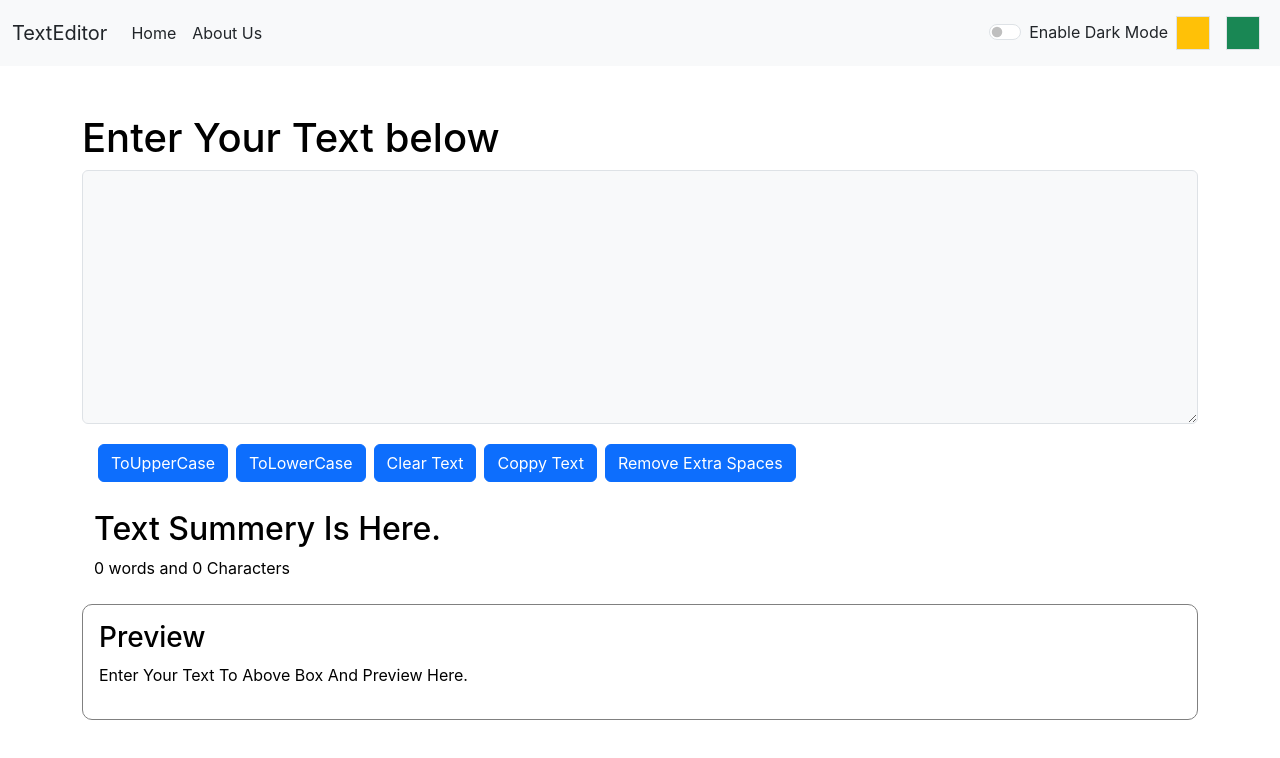
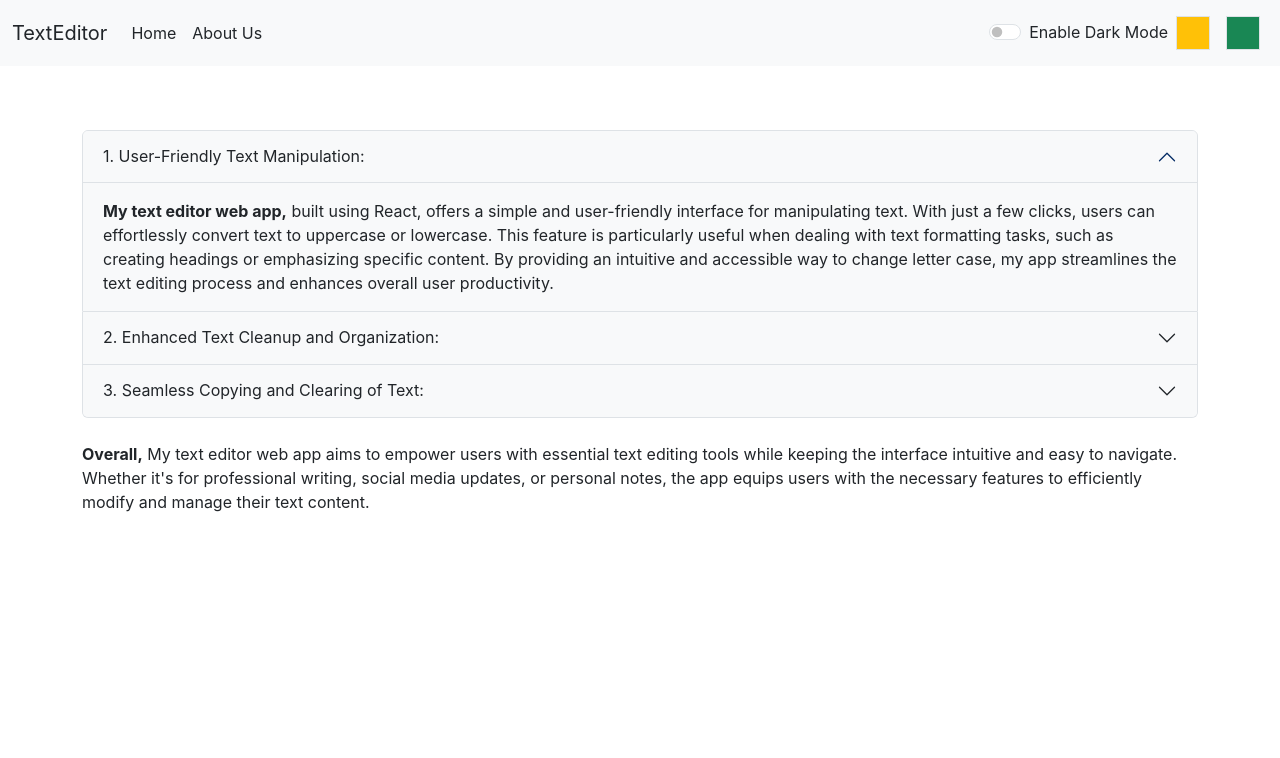
Before and after one commit to gauravssah/TextEditor, a React (Create React App) app: page / in a window 1280 px wide. Shown: the top 758 px of the page. Built offline with nearby package versions, Linux system fonts and the light colour scheme.

Commit message:
changeg in about section and also add universal dark mode

```diff
--- a/src/App.js
+++ b/src/App.js
@@ -52,15 +52,6 @@ function App() {
       document.body.style.backgroundColor = "#0f310f";
     }
 
-    let checkBox = document.getElementById("flexSwitchCheckDefault")
-
-    if (checkBox.checked) {
-      setModeText("Enable Light. Mode")
-    } else {
-
-      setModeText("Enable Dark Mode")
-    }
-
   }
 
 
@@ -73,9 +64,9 @@ function App() {
       <Alerts alert={alert} />
 
       <div className="container my-3">
-        <Formbox heading="Enter Your Text below " mode={mode} showAlerts={showAlerts} custubMode={custubMode} />
+        {/* <Formbox heading="Enter Your Text below " mode={mode} showAlerts={showAlerts} custubMode={custubMode} /> */}
 
-        {/* <About /> */}
+        <About mode={mode} showAlerts={showAlerts} custubMode={custubMode} togglemode={togglemode} />
       </div>
 
 
--- a/src/components/About.js
+++ b/src/components/About.js
@@ -1,76 +1,85 @@
 import React, { useState } from 'react'
 
-export default function About() {
-    const [myStyle, setstyle] = useState({
-        backgroundColor: "white",
-        color: "black",
-    });
+export default function About(props) {
+    // const [myStyle, setstyle] = useState({
+    //     backgroundColor: "white",
+    //     color: "black",
+    // });
 
-    const [btnText, setBtnText] = useState("Enable Dark Mode");
+    // const [btnText, setBtnText] = useState("Enable Dark Mode");
 
-    let toggleMode = () => {
-        if (myStyle.color === "white") {
-            setstyle({
-                backgroundColor: "white",
-                color: "black",
-                border: "1px solid gray",
-            })
-            setBtnText("Enable Dark Mode")
-        } else {
-            setstyle({
-                backgroundColor: "black",
-                color: "white",
-                border: "1px solid white",
-            })
-            setBtnText("Enable Light Mode")
-        }
-    }
+    // let togglemode = () => {
+    //     if (myStyle.color === "white") {
+    //         setstyle({
+    //             backgroundColor: "white",
+    //             color: "black",
+    //             border: "1px solid gray",
+    //         })
+    //         setBtnText("Enable Dark Mode")
+    //     } else {
+    //         setstyle({
+    //             backgroundColor: "black",
+    //             color: "white",
+    //             border: "1px solid white",
+    //         })
+    //         setBtnText("Enable Light Mode")
+    //     }
+    // }
 
+    // props.togglemode()
 
 
 
     return (
-        <div >
-            <div className="accordion" id="accordionExample" >
-                <div className="accordion-item" style={myStyle}>
+        <div style={{ marginTop: "4rem" }} >
+            <div className="accordion " id="accordionExample" >
+                <div className={`accordion-item bg-${props.mode} text-${props.mode === "dark" ? "light" : "dark"}`}>
                     <h2 className="accordion-header" id="headingOne">
-                        <button className="accordion-button" style={myStyle} type="button" data-bs-toggle="collapse" data-bs-target="#collapseOne" aria-expanded="true" aria-controls="collapseOne">
-                            Accordion Item #1
+                        <button className={`accordion-button bg-${props.mode} text-${props.mode === "dark" ? "light" : "dark"}`} type="button" data-bs-toggle="collapse" data-bs-target="#collapseOne" aria-expanded="true" aria-controls="collapseOne">
+                            1. User-Friendly Text Manipulation:
                         </button>
                     </h2>
                     <div id="collapseOne" className="accordion-collapse collapse show" aria-labelledby="headingOne" data-bs-parent="#accordionExample">
                         <div className="accordion-body">
-                            <strong>This is the first item's accordion body.</strong> It is shown by default, until the collapse plugin adds the appropriate classes that we use to style each element. These classes control the overall appearance, as well as the showing and hiding via CSS transitions. You can modify any of this with custom CSS or overriding our default variables. It's also worth noting that just about any HTML can go within the <code>.accordion-body</code>, though the transition does limit overflow.
+                            <strong>My text editor web app,</strong> built using React, offers a simple and user-friendly interface for manipulating text. With just a few clicks, users can effortlessly convert text to uppercase or lowercase. This feature is particularly useful when dealing with text formatting tasks, such as creating headings or emphasizing specific content. By providing an intuitive and accessible way to change letter case, my app streamlines the text editing process and enhances overall user productivity.
                         </div>
                     </div>
                 </div>
-                <div className="accordion-item" style={myStyle}>
+                <div className={`accordion-item bg-${props.mode} text-${props.mode === "dark" ? "light" : "dark"}`}>
                     <h2 className="accordion-header" id="headingTwo">
-                        <button className="accordion-button collapsed" style={myStyle} type="button" data-bs-toggle="collapse" data-bs-target="#collapseTwo" aria-expanded="false" aria-controls="collapseTwo">
-                            Accordion Item #2
+                        <button className={`accordion-button collapsed bg-${props.mode} text-${props.mode === "dark" ? "light" : "dark"}`} type="button" data-bs-toggle="collapse" data-bs-target="#collapseTwo" aria-expanded="false" aria-controls="collapseTwo">
+                            2. Enhanced Text Cleanup and Organization:
                         </button>
                     </h2>
                     <div id="collapseTwo" className="accordion-collapse collapse" aria-labelledby="headingTwo" data-bs-parent="#accordionExample">
                         <div className="accordion-body">
-                            <strong>This is the second item's accordion body.</strong> It is hidden by default, until the collapse plugin adds the appropriate classes that we use to style each element. These classes control the overall appearance, as well as the showing and hiding via CSS transitions. You can modify any of this with custom CSS or overriding our default variables. It's also worth noting that just about any HTML can go within the <code>.accordion-body</code>, though the transition does limit overflow.
+                            <strong>Another essential feature of my text editor web app</strong> is the ability to remove extra spaces from the text. This function comes in handy when users need to clean up their text before sharing it with others, posting it on social media, or using it in professional documents. The feature ensures that the text is well-organized and free from any unintended spacing issues. By facilitating text cleanup with a single click, my app saves users valuable time and effort, making it a valuable tool for both casual users and content creators.
                         </div>
                     </div>
                 </div>
-                <div className="accordion-item" style={myStyle}>
+                <div className={`accordion-item bg-${props.mode} text-${props.mode === "dark" ? "light" : "dark"}`}>
                     <h2 className="accordion-header" id="headingThree">
-                        <button className="accordion-button collapsed" style={myStyle} type="button" data-bs-toggle="collapse" data-bs-target="#collapseThree" aria-expanded="false" aria-controls="collapseThree">
-                            Accordion Item #3
+                        <button className={`accordion-button collapsed bg-${props.mode} text-${props.mode === "dark" ? "light" : "dark"}`} type="button" data-bs-toggle="collapse" data-bs-target="#collapseThree" aria-expanded="false" aria-controls="collapseThree">
+                            3. Seamless Copying and Clearing of Text:
                         </button>
                     </h2>
                     <div id="collapseThree" className="accordion-collapse collapse" aria-labelledby="headingThree" data-bs-parent="#accordionExample">
                         <div className="accordion-body">
-                            <strong>This is the third item's accordion body.</strong> It is hidden by default, until the collapse plugin adds the appropriate classes that we use to style each element. These classes control the overall appearance, as well as the showing and hiding via CSS transitions. You can modify any of this with custom CSS or overriding our default variables. It's also worth noting that just about any HTML can go within the <code>.accordion-body</code>, though the transition does limit overflow.
+                            <strong>Copy-pasting text is a routine task,</strong> and my text editor web app streamlines this process by providing a straightforward "Copy Text" option. With just one click, users can easily copy the edited text to their clipboard and use it wherever they need. Additionally, the "Clear Text" feature allows users to wipe the text area instantly, offering a clean slate for new content. These convenient functionalities enhance the user experience by eliminating unnecessary steps and simplifying everyday text manipulation tasks.
                         </div>
                     </div>
                 </div>
             </div>
 
-            <div className="btn btn-primary my-2" onClick={toggleMode}>{btnText}</div>
+            {/* <div className="btn btn-primary my-2" onClick={togglemode}>{btnText}</div> */}
+
+            <div className={` my-4  text-${props.mode === "light" ? "dark" : "light"}`}>
+                <div >
+                    <div>
+                        <strong>Overall,</strong> My text editor web app aims to empower users with essential text editing tools while keeping the interface intuitive and easy to navigate. Whether it's for professional writing, social media updates, or personal notes, the app equips users with the necessary features to efficiently modify and manage their text content.
+                    </div>
+                </div>
+            </div>
         </div>
     )
 }
--- a/src/components/Alerts.js
+++ b/src/components/Alerts.js
@@ -9,7 +9,7 @@ export default function Alerts(props) {
 
 
     return (
-        props.alert && <div className={`alert alert-${props.alert.type} alert-dismissible fade show w-100 position-absolute`} role="alert">
+        props.alert && <div className={`alert alert-${props.alert.type} alert-dismissible fade show w-100 z-3 position-absolute`} role="alert">
             <strong> {textCaptlize(props.alert.type)}: </strong> {props.alert.msg}
         </div>
     )
--- a/src/components/Formbox.js
+++ b/src/components/Formbox.js
@@ -67,7 +67,7 @@ export default function Formbox(props) {
                 <div className={`btn btn-${props.mode === "light" ? "primary" : props.mode} mx-1 my-1 `} onClick={handalUpCase}>ToUpperCase</div>
                 <div className={`btn btn-${props.mode === "light" ? "primary" : props.mode} mx-1 my-1 `} onClick={handalLowCase}>ToLowerCase</div>
                 <div className={`btn btn-${props.mode === "light" ? "primary" : props.mode} mx-1 my-1 `} onClick={handalClear}>Clear Text</div>
-                <div className={`btn btn-${props.mode === "light" ? "primary" : props.mode} mx-1 my-1 `} onClick={handalCoppy}>Coppy Text</div>
+                <div className={`btn btn-${props.mode === "light" ? "primary" : props.mode} mx-1 my-1 `} onClick={handalCoppy}>Copy  Text</div>
                 <div className={`btn btn-${props.mode === "light" ? "primary" : props.mode} mx-1 my-1 `} onClick={handalExtraSpaces}>Remove Extra Spaces</div>
 
             </div>
```
